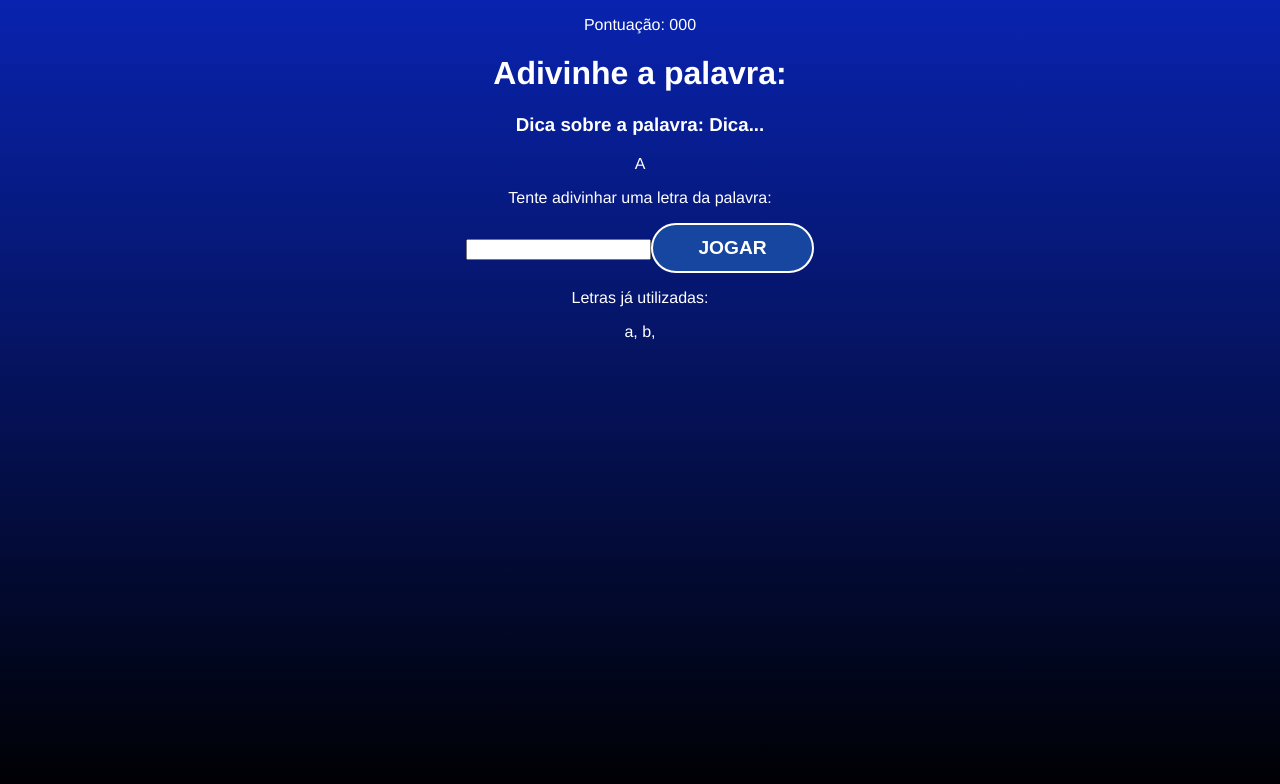
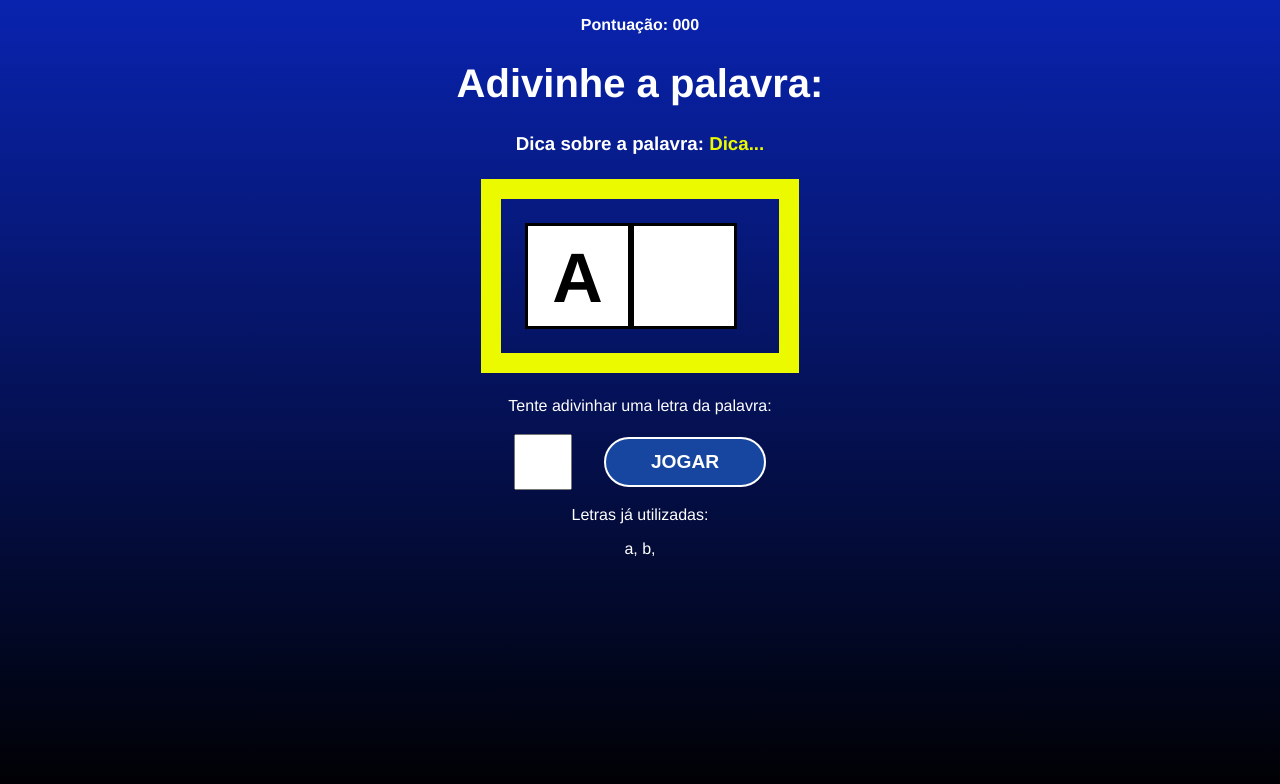
Before and after one commit to lucianapepelucio/secret-word, a React (Vite) app: page / in a window 1280 px wide. Both pictures are taken after a click on the button "COMEÇAR O JOGO". Shown: the top 784 px of the page. Built offline with nearby package versions, Linux system fonts and the light colour scheme.

Commit message:
style: game component css style

```diff
--- a/src/components/Game.css
+++ b/src/components/Game.css
@@ -0,0 +1,49 @@
+.game h1 {
+  font-size: 2.5em;
+}
+
+.points span {
+  font-weight: bold;
+}
+
+.tip span {
+  color: #ecfa00;
+}
+
+.wordContainer {
+  margin: 1.5em;
+  padding: 1.5em;
+  border: 20px solid #ecfa00;
+  display: flex;
+}
+
+.letter,
+.blankSquare {
+  font-size: 70px;
+  line-height: 1.5;
+  border: 3px solid #000;
+  height: 100px;
+  width: 100px;
+  text-transform: uppercase;
+  background-color: #fff;
+  color: #000;
+  font-weight: bold;
+}
+
+.letterContainer p {
+  margin-bottom: 1.2em;
+}
+
+.letterContainer form {
+  display: flex;
+  align-items: center;
+  justify-content: center;
+}
+
+.letterContainer input {
+  height: 50px;
+  width: 50px;
+  font-size: 2em;
+  text-align: center;
+  margin-right: 1em;
+}
```
